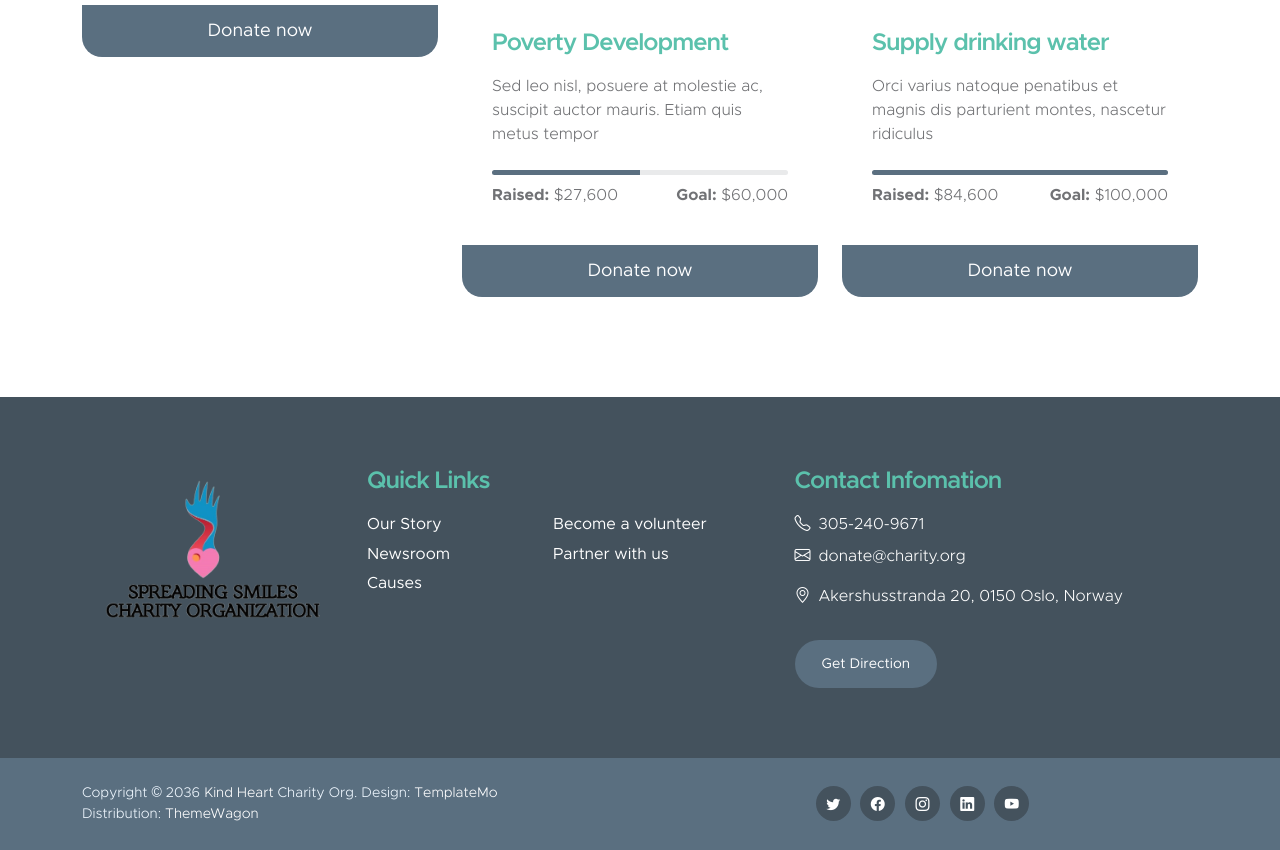
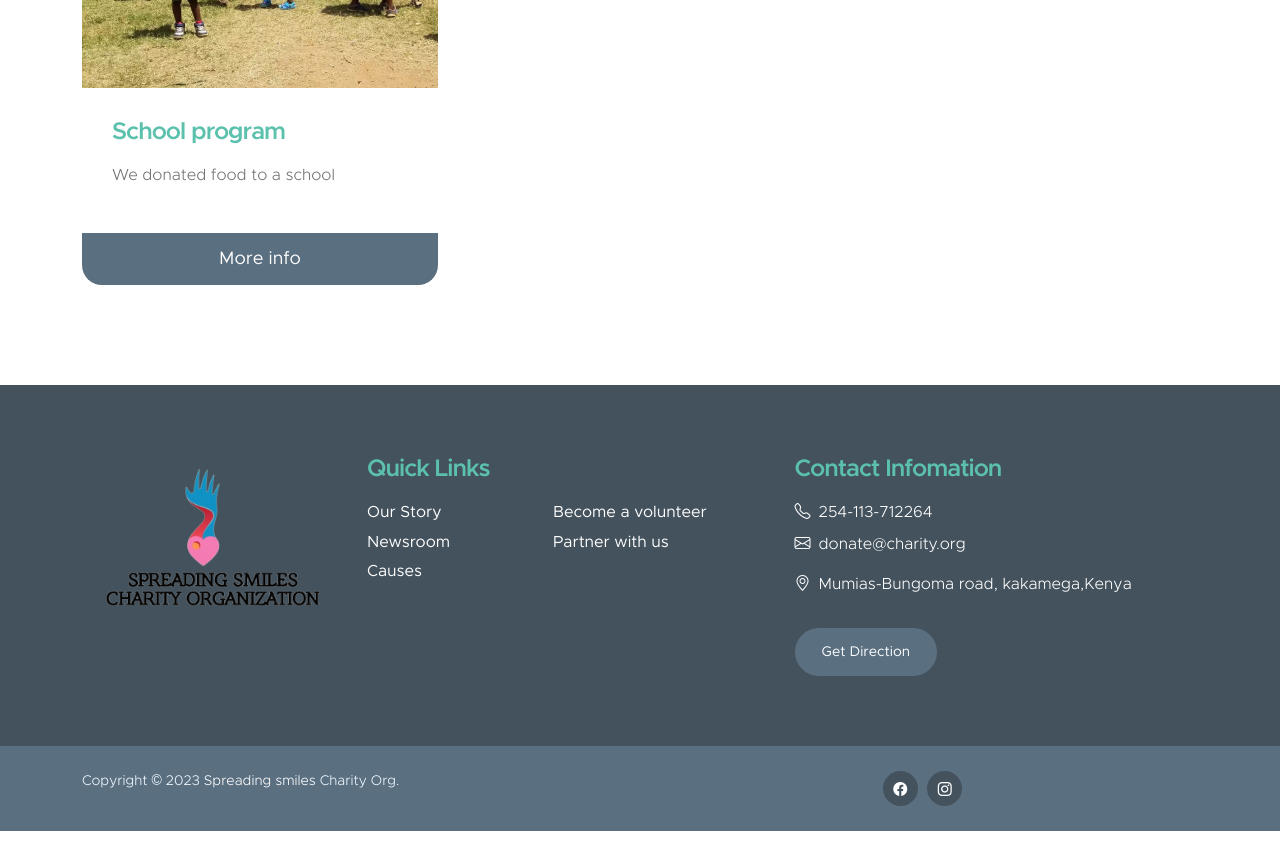
Before and after one commit to Aliwangara/Charity, a Django app: page /causes in a window 1280 px wide. Shown: the part 568-1418 px from the top of the page. Run offline with Django 5.2, Linux system fonts and the light colour scheme; a user stored in the database is signed in; data comes from the database, SQL or seed files in the repository; some libraries are stand-ins or nearby versions.

Commit message:
updated the cause page
I created a page for updating cause

```diff
--- a/Charity/Spreading/main_app/admin.py
+++ b/Charity/Spreading/main_app/admin.py
@@ -7,6 +7,6 @@ from main_app .models import*
 admin.site.register(Volunteers)
 admin.site.register(Event)
 admin.site.register(Contacts)
-admin.site.register(Blog)
+admin.site.register(cause)
 admin.site.register(Number)
 admin.site.register(happy_customers)
--- a/Charity/Spreading/main_app/models.py
+++ b/Charity/Spreading/main_app/models.py
@@ -40,13 +40,13 @@ class Contacts(models.Model):
         return self.name
 
 
-class Blog(models.Model):
+class cause(models.Model):
     Title= models.CharField(max_length=40)
-    profile= models.ImageField(upload_to='upload/Blogs')
-    summary = models.CharField(max_length=250)
+    profile= models.ImageField(upload_to='upload/cause')
+    summary = models.CharField(max_length=5000)
 
     def __str__(self):
-        return self.name
+        return self.Title
 
 class Event(models.Model):
     name = models.CharField(max_length=50)
--- a/Charity/Spreading/main_app/templates/causes.html
+++ b/Charity/Spreading/main_app/templates/causes.html
@@ -2,6 +2,11 @@
 {% load static %}
 
 {% block body %}
+
+
+{% for cause in causes %}
+
+
 
 
 <section class="section-padding" id="section_3">
@@ -14,104 +19,19 @@
 
             <div class="col-lg-4 col-md-6 col-12 mb-4 mb-lg-0">
                 <div class="custom-block-wrap">
-                    <img src=""
+                    <img src="{{cause.profile.url}}"
                         class="custom-block-image img-fluid" alt="">
 
                     <div class="custom-block">
                         <div class="custom-block-body">
-                            <h5 class="mb-3">Children Education</h5>
+                            <h5 class="mb-3">{{cause.Title}} </h5>
 
-                            <p>Lorem Ipsum dolor sit amet, consectetur adipsicing kengan omeg kohm tokito</p>
+                            <p> {{cause.summary}} </p>
 
-                            <div class="progress mt-4">
-                                <div class="progress-bar w-75" role="progressbar" aria-valuenow="75"
-                                    aria-valuemin="0" aria-valuemax="100"></div>
-                            </div>
 
-                            <div class="d-flex align-items-center my-2">
-                                <p class="mb-0">
-                                    <strong>Raised:</strong>
-                                    $18,500
-                                </p>
-
-                                <p class="ms-auto mb-0">
-                                    <strong>Goal:</strong>
-                                    $32,000
-                                </p>
-                            </div>
                         </div>
 
-                        <a href="donate.html" class="custom-btn btn">Donate now</a>
-                    </div>
-                </div>
-            </div>
-
-            <div class="col-lg-4 col-md-6 col-12 mb-4 mb-lg-0">
-                <div class="custom-block-wrap">
-                    <img src="images/causes/poor-child-landfill-looks-forward-with-hope.jpg"
-                        class="custom-block-image img-fluid" alt="">
-
-                    <div class="custom-block">
-                        <div class="custom-block-body">
-                            <h5 class="mb-3">Poverty Development</h5>
-
-                            <p>Sed leo nisl, posuere at molestie ac, suscipit auctor mauris. Etiam quis metus
-                                tempor</p>
-
-                            <div class="progress mt-4">
-                                <div class="progress-bar w-50" role="progressbar" aria-valuenow="50"
-                                    aria-valuemin="0" aria-valuemax="100"></div>
-                            </div>
-
-                            <div class="d-flex align-items-center my-2">
-                                <p class="mb-0">
-                                    <strong>Raised:</strong>
-                                    $27,600
-                                </p>
-
-                                <p class="ms-auto mb-0">
-                                    <strong>Goal:</strong>
-                                    $60,000
-                                </p>
-                            </div>
-                        </div>
-
-                        <a href="donate.html" class="custom-btn btn">Donate now</a>
-                    </div>
-                </div>
-            </div>
-
-            <div class="col-lg-4 col-md-6 col-12">
-                <div class="custom-block-wrap">
-                    <img src="images/causes/african-woman-pouring-water-recipient-outdoors.jpg"
-                        class="custom-block-image img-fluid" alt="">
-
-                    <div class="custom-block">
-                        <div class="custom-block-body">
-                            <h5 class="mb-3">Supply drinking water</h5>
-
-                            <p>Orci varius natoque penatibus et magnis dis parturient montes, nascetur ridiculus
-                            </p>
-
-                            <div class="progress mt-4">
-                                <div class="progress-bar w-100" role="progressbar" aria-valuenow="100"
-                                    aria-valuemin="0" aria-valuemax="100"></div>
-                            </div>
-
-                            <div class="d-flex align-items-center my-2">
-                                <p class="mb-0">
-                                    <strong>Raised:</strong>
-                                    $84,600
-                                </p>
-
-                                <p class="ms-auto mb-0">
-                                    <strong>Goal:</strong>
-                                    $100,000
-                                </p>
-                            </div>
-                        </div>
-
-                        <a href="donate.html" class="custom-btn btn">Donate now</a>
+                        <a href="donate.html" class="custom-btn btn">More info</a>
                     </div>
                 </div>
             </div>
@@ -123,4 +43,14 @@
 
 
 
+
+
+
+{% endfor %}
+
+
+
+
+
+
 {% endblock body %}
--- a/Charity/Spreading/main_app/templates/layouts/footer.html
+++ b/Charity/Spreading/main_app/templates/layouts/footer.html
@@ -36,8 +36,8 @@
                 <p class="text-white d-flex mb-2">
                     <i class="bi-telephone me-2"></i>
 
-                    <a href="tel: 305-240-9671" class="site-footer-link">
-                        305-240-9671
+                    <a href="tel: 254-113-712264" class="site-footer-link">
+                        254-113-712264
                     </a>
                 </p>
 
@@ -51,7 +51,7 @@
 
                 <p class="text-white d-flex mt-3">
                     <i class="bi-geo-alt me-2"></i>
-                    Akershusstranda 20, 0150 Oslo, Norway
+                    Mumias-Bungoma road, kakamega,Kenya
                 </p>
 
                 <a href="map" class="custom-btn btn mt-3">Get Direction</a>
@@ -64,33 +64,31 @@
             <div class="row">
 
                 <div class="col-lg-6 col-md-7 col-12">
-                    <p class="copyright-text mb-0">Copyright © 2036 <a href="#">Kind Heart</a> Charity Org.
-                        Design: <a href="https://templatemo.com" target="_blank">TemplateMo</a><br>Distribution:
-                        <a href="https://themewagon.com">ThemeWagon</a>
-                    </p>
+                    <p class="copyright-text mb-0">Copyright © 2023 <a href="">Spreading smiles</a> Charity Org.
+
                 </div>
 
                 <div class="col-lg-6 col-md-5 col-12 d-flex justify-content-center align-items-center mx-auto">
                     <ul class="social-icon">
+                        <!-- <li class="social-icon-item">
+                            <a href="#" class="social-icon-link bi-twitter"></a>
+                        </li> -->
+
                         <li class="social-icon-item">
-                            <a href="#" class="social-icon-link bi-twitter"></a>
+                            <a href="https://www.facebook.com/spread55" class="social-icon-link bi-facebook"></a>
                         </li>
 
                         <li class="social-icon-item">
-                            <a href="#" class="social-icon-link bi-facebook"></a>
+                            <a href="https://www.instagram.com/sp.readingsmilesorg_kenya/" class="social-icon-link bi-instagram"></a>
                         </li>
 
-                        <li class="social-icon-item">
-                            <a href="#" class="social-icon-link bi-instagram"></a>
-                        </li>
+                        <!-- <li class="social-icon-item">
+                            <a href="#" class="social-icon-link bi-linkedin"></a>
+                        </li> -->
 
-                        <li class="social-icon-item">
-                            <a href="#" class="social-icon-link bi-linkedin"></a>
-                        </li>
-
-                        <li class="social-icon-item">
+                        <!-- <li class="social-icon-item">
                             <a href="https://youtube.com/templatemo" class="social-icon-link bi-youtube"></a>
-                        </li>
+                        </li>  -->
                     </ul>
                 </div>
 
--- a/Charity/Spreading/main_app/templates/layouts/navbar.html
+++ b/Charity/Spreading/main_app/templates/layouts/navbar.html
@@ -24,24 +24,24 @@
 
                 <div class="col-lg-3 col-12 ms-auto d-lg-block d-none">
                     <ul class="social-icon">
+                        {% comment %} <li class="social-icon-item">
+                            <a href="" class="social-icon-link bi-twitter"></a>
+                        </li> {% endcomment %}
+
                         <li class="social-icon-item">
-                            <a href="#" class="social-icon-link bi-twitter"></a>
+                            <a href="https://www.facebook.com/spread55" class="social-icon-link bi-facebook"></a>
                         </li>
 
                         <li class="social-icon-item">
-                            <a href="#" class="social-icon-link bi-facebook"></a>
+                            <a href="https://www.instagram.com/sp.readingsmilesorg_kenya/" class="social-icon-link bi-instagram"></a>
                         </li>
 
-                        <li class="social-icon-item">
-                            <a href="#" class="social-icon-link bi-instagram"></a>
-                        </li>
+                        {% comment %} <li class="social-icon-item">
+                            <a href="#" class="social-icon-link bi-youtube"></a>
+                        </li> {% endcomment %}
 
                         <li class="social-icon-item">
-                            <a href="#" class="social-icon-link bi-youtube"></a>
-                        </li>
-
-                        <li class="social-icon-item">
-                            <a href="#" class="social-icon-link bi-whatsapp"></a>
+                            <a href="https://web.whatsapp.com/" class="social-icon-link bi-whatsapp"></a>
                         </li>
                     </ul>
                 </div>
--- a/Charity/Spreading/main_app/views.py
+++ b/Charity/Spreading/main_app/views.py
@@ -10,7 +10,7 @@ from django.db.models import Q
 from django.shortcuts import render, redirect, get_object_or_404
 from _ast import Pass
 from main_app.app_forms import Volunteer_form
-from main_app.models import Volunteers, Contacts, Blog, Event,Number, happy_customers
+from main_app.models import Volunteers, Contacts, cause, Event,Number, happy_customers
 from django.template import RequestContext
 
 
@@ -26,8 +26,8 @@ def About(request):
 
 
 def Causes(request):
-    pass
-    return render(request, "causes.html")
+    causes = cause.objects.all()
+    return render(request, "causes.html", {"causes":causes})
 
 # @permission_required('main_app.add_employee', raise_exception=True)
 def Volunteer(request):
```
Also changed, not shown: Charity/Spreading/db.sqlite3, Charity/Spreading/main_app/migrations/0005_rename_blog_cause.py (added), Charity/Spreading/main_app/migrations/0006_alter_cause_summary.py (added), Charity/Spreading/media/upload/cause/BOK2.jpg (added), Charity/Spreading/media/upload/cause/BOK2_tYZ2zuE.jpg (added).
